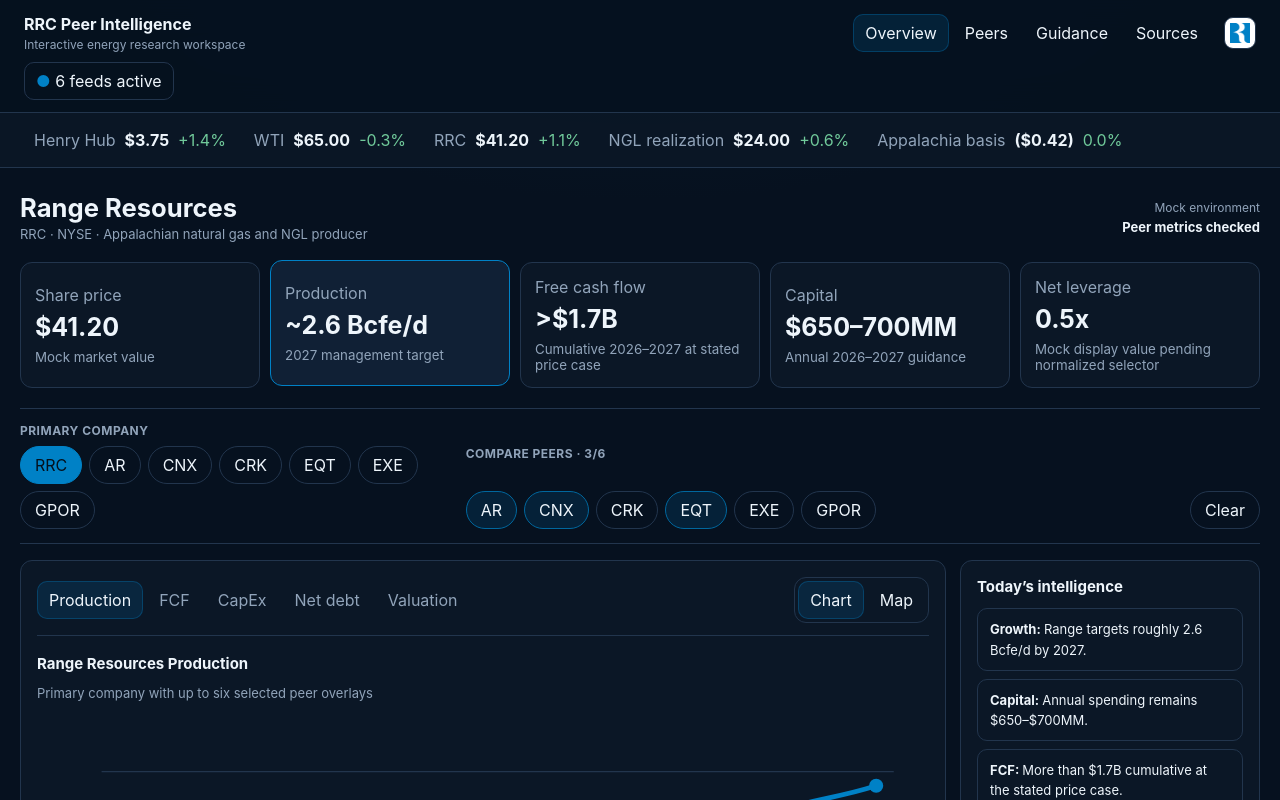
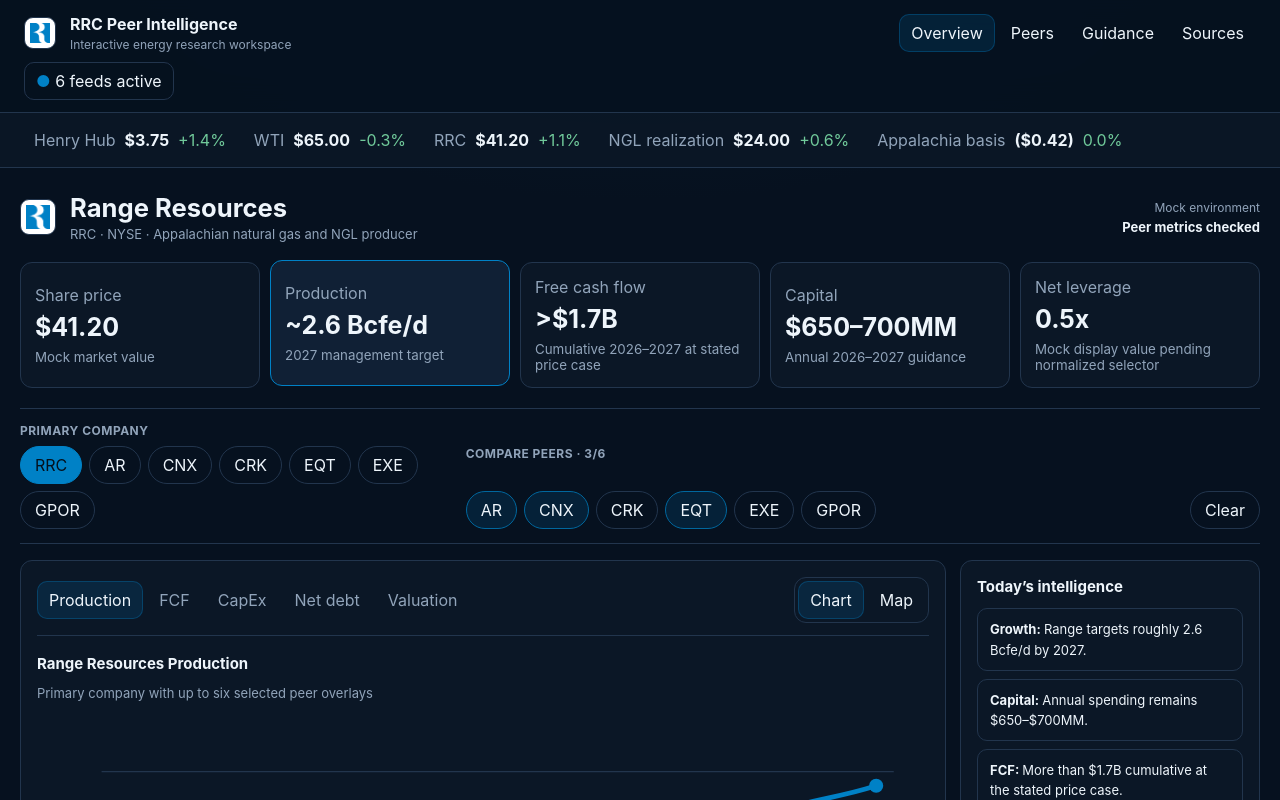
Before and after one commit to christian-04-code/rrc-peer-dashboard, a Next.js app: page / in a window 1280 px wide. Shown: the top 800 px of the page. Built offline with nearby package versions, Linux system fonts and the light colour scheme.

Commit message:
Phase 1.5b: top-left brand mark + per-company hero logo

```diff
--- a/app/globals.css
+++ b/app/globals.css
@@ -26,7 +26,7 @@
 .brand { display: flex; flex-direction: column; gap: 3px; }
 .topbar span, .updated span { color: var(--muted); font-size: 12px; }
 .topbar-main nav { display: flex; gap: 4px; }
-.topbar-right { display: flex; align-items: center; gap: 14px; }
+.topbar-left { display: flex; align-items: center; gap: 14px; }
 .brand-mark { width: 32px; height: 32px; position: relative; overflow: hidden; border-radius: 9px; background: white; border: 1px solid var(--border); flex: 0 0 auto; }
 .brand-mark img { object-fit: contain; padding: 5px; }
 .status-row { display: flex; }
@@ -42,6 +42,8 @@
 .content { width: min(1520px, calc(100% - 40px)); margin: 0 auto; padding: 24px 0 48px; }
 .company-header, .workspace-toolbar { display: flex; align-items: center; justify-content: space-between; gap: 18px; }
 .company-identity { display: flex; align-items: center; gap: 14px; }
+.hero-logo { width: 36px; height: 36px; position: relative; overflow: hidden; border-radius: 9px; background: white; border: 1px solid var(--border); flex: 0 0 auto; }
+.hero-logo img { object-fit: contain; padding: 5px; }
 h1, h2, p { margin-top: 0; }
 h1 { margin-bottom: 3px; font-size: clamp(22px, 2vw, 30px); }
 h2 { font-size: 15px; }
--- a/components/HomeDashboard.tsx
+++ b/components/HomeDashboard.tsx
@@ -84,14 +84,14 @@
     <main className="dashboard-shell">
       <header className="topbar">
         <div className="topbar-main">
-          <div className="brand">
-            <strong>RRC Peer Intelligence</strong>
-            <span>Interactive energy research workspace</span>
+          <div className="topbar-left">
+            <div className="brand-mark"><Image src={brandCompany.logo} alt={brandCompany.logoAlt} fill sizes="32px" /></div>
+            <div className="brand">
+              <strong>RRC Peer Intelligence</strong>
+              <span>Interactive energy research workspace</span>
+            </div>
           </div>
-          <div className="topbar-right">
-            <nav aria-label="Primary navigation"><button className="active">Overview</button><button>Peers</button><button>Guidance</button><button>Sources</button></nav>
-            <div className="brand-mark"><Image src={brandCompany.logo} alt={brandCompany.logoAlt} fill sizes="32px" /></div>
-          </div>
+          <nav aria-label="Primary navigation"><button className="active">Overview</button><button>Peers</button><button>Guidance</button><button>Sources</button></nav>
         </div>
         <div className="status-row">
           <button className="live-button" onClick={() => setDrawer("Data activity and source health")}>● 6 feeds active</button>
@@ -109,6 +109,7 @@
       <section className="content">
         <div className="company-header">
           <div className="company-identity">
+            <div className="hero-logo"><Image src={company.logo} alt={company.logoAlt} fill sizes="36px" /></div>
             <div><h1>{company.shortName}</h1><p>{company.ticker} · {company.exchange} · {company.description}</p></div>
           </div>
           <div className="updated"><span>Mock environment</span><strong>{activity}</strong></div>
```
